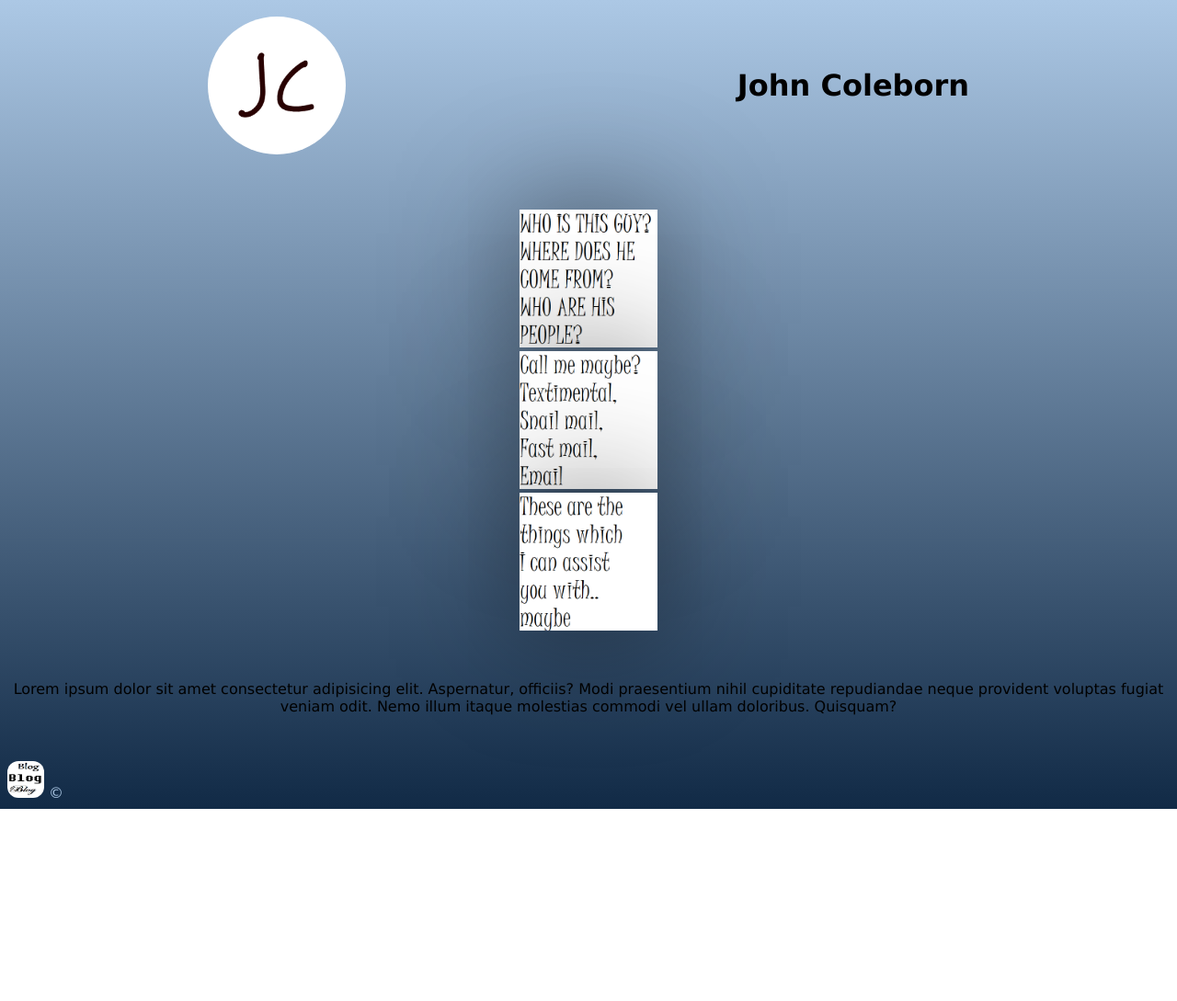
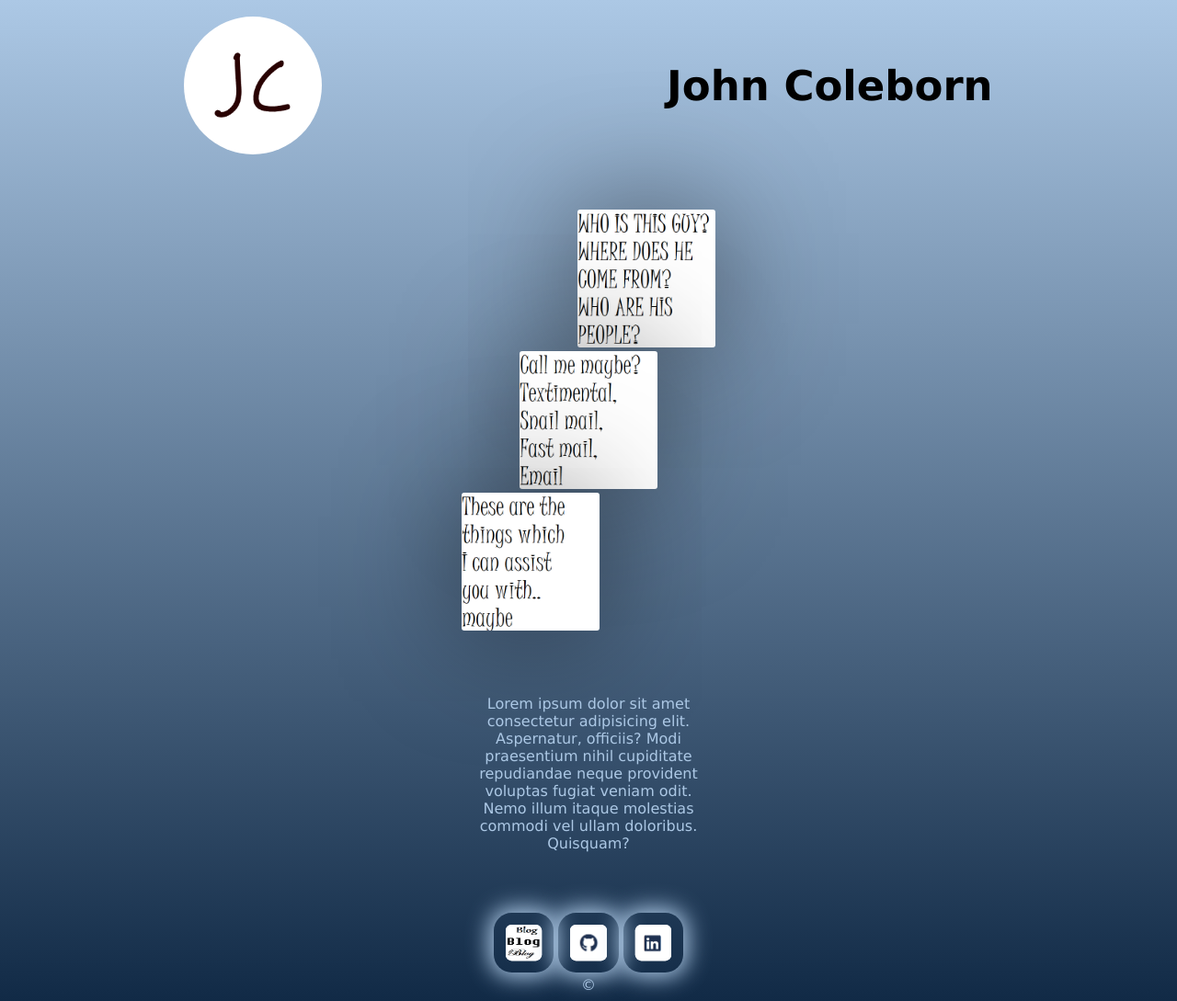
Before and after one commit to JohnColeborn/Portfolio, a plain HTML site: page index.html in a window 1280 px wide. Shown: the whole page at 92% size. Before the commit the page ends 880 px from the top, so only its background shows below. Drawn offline with Linux system fonts and the light colour scheme.

Commit message:
updated footer links - added more styling

```diff
--- a/index.html
+++ b/index.html
@@ -18,10 +18,14 @@
             <a id="link-two" href="./pages/contact.html"><img src="images/contact.png" alt="Hero Image of a Hero"></a>
             <a id="link-three" href="./pages/services.html"><img src="images/services.png" alt="Hero Image of a Hero"></a>
         </div>
-        <article>Lorem ipsum dolor sit amet consectetur adipisicing elit. Aspernatur, officiis? Modi praesentium nihil cupiditate repudiandae neque provident voluptas fugiat veniam odit. Nemo illum itaque molestias commodi vel ullam doloribus. Quisquam?</article>
+        <article><p>Lorem ipsum dolor sit amet consectetur adipisicing elit. Aspernatur, officiis? Modi praesentium nihil cupiditate repudiandae neque provident voluptas fugiat veniam odit. Nemo illum itaque molestias commodi vel ullam doloribus. Quisquam?</p></article>
     </div>
     <footer>
-        <a class ="img-footer" href="../pages/blog.html"><img src="../images/blog.png" alt="Hero Image of a Hero"></a>
+        <div class="footer-links">
+            <a class ="img-footer" href="./pages/blog.html"><img src="./images/blog.png" alt="Hero Image of a Hero"></a>
+            <a class ="img-footer" target="_blank" href="https://github.com/JohnColeborn/Portfolio"><img src="./images/github.png" alt="github"></a>
+            <a class ="img-footer" target="_blank" href="https://www.linkedin.com/in/john-coleborn-248692288"><img src="./images/linkedin.png" alt="linkedin"></a>
+        </div>
         &#169;
     </footer>
 </body>
--- a/styles/style.css
+++ b/styles/style.css
@@ -2,7 +2,9 @@
     --light-blue: #ACC8E5;
     --dark-blue: #112A46;
 }
-
+a:hover{
+    transform: scale(1.1);
+}
 body{
     font-family: 'Papyrus','Lucida Sans','Garamond' ;
     background-image: linear-gradient(var(--light-blue), var(--dark-blue));
@@ -24,6 +26,9 @@ justify-content: space-around;
 align-items: center;
 padding: 10px;
 gap: 10px;
+h1{
+    font-size: 45px;
+}
 }
 #img-logo{
     height: 150px;
@@ -39,6 +44,7 @@ gap: 10px;
     #link-one{
         animation-name: slide-in-right;
         animation-duration: 2s;
+        margin-left: 10%;
     }
     #link-two{
         animation-name: slide-in-spiral;
@@ -47,6 +53,7 @@ gap: 10px;
     #link-three{
         animation-name: slide-in-right;
         animation-duration: 2s;
+        margin-right: 10%;
     }
 
 }
@@ -54,14 +61,29 @@ gap: 10px;
     height: 150px;
     width: 150px;
     box-shadow: -0px -0px 144px -16px rgba(0,0,0,0.75);
+    border-radius: 2%;
 }
 .img-footer img{
     border-radius: 30%;
     height: 40px;
     width: 40px;
+    padding: 1%;
+    box-shadow: 0px 0px 25px 5px var(--light-blue);
+}
+article{
+    display: flex;
+    width: 100%;
+    text-align: center;
+    justify-content: center;
+    p{
+        width: 20%;
+        color: var(--light-blue);
+    }
 }
 footer{
     color: var(--light-blue);
+    margin-top: auto;
+    text-align: center;
 }
 
 /* Animations for Links sliding in and around */
```
Also changed, not shown: images/github.png (added), images/linkedin.png (added), 1 other file.
